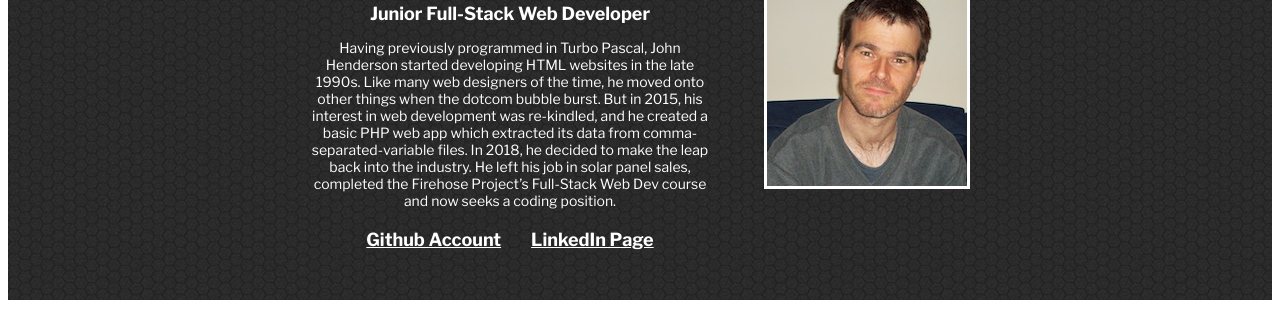
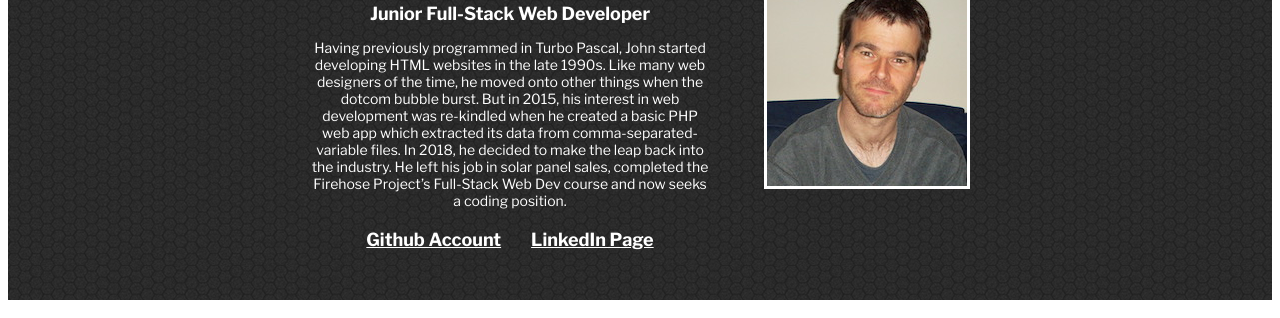
Before and after one commit to John-1972/portfolio, a plain HTML site: page index.html in a window 1280 px wide. Shown: the part 178-496 px from the top of the page. Drawn offline with nearby package versions, Linux system fonts and the light colour scheme.

Commit message:
Add files via upload

```diff
--- a/index.html
+++ b/index.html
@@ -24,7 +24,7 @@
 					<h1>John Henderson</h1>
 					<h2>Junior Full-Stack Web Developer</h2>
 					<p class="bio">
-						Having previously programmed in Turbo Pascal, John Henderson started developing HTML websites in the late 1990s. Like many web designers of the time, he moved onto other things when the dotcom bubble burst. But in 2015, his interest in web development was re-kindled, and he created a basic PHP web app which extracted its data from comma-separated-variable files. In 2018, he decided to make the leap back into the industry. He left his job in solar panel sales, completed the Firehose Project&rsquo;s Full-Stack Web Dev course and now seeks a coding position.
+						Having previously programmed in Turbo Pascal, John started developing HTML websites in the late 1990s. Like many web designers of the time, he moved onto other things when the dotcom bubble burst. But in 2015, his interest in web development was re-kindled when he created a basic PHP web app which extracted its data from comma-separated-variable files. In 2018, he decided to make the leap back into the industry. He left his job in solar panel sales, completed the Firehose Project&rsquo;s Full-Stack Web Dev course and now seeks a coding position.
 					</p>
 					<h2><a href= "https://github.com/John-1972" target="_blank">Github Account</a><a href="https://www.linkedin.com/in/john-henderson-a5149a168/" target="_blank">LinkedIn Page</a></h2>
 				</div> <!-- text-container -->
```
